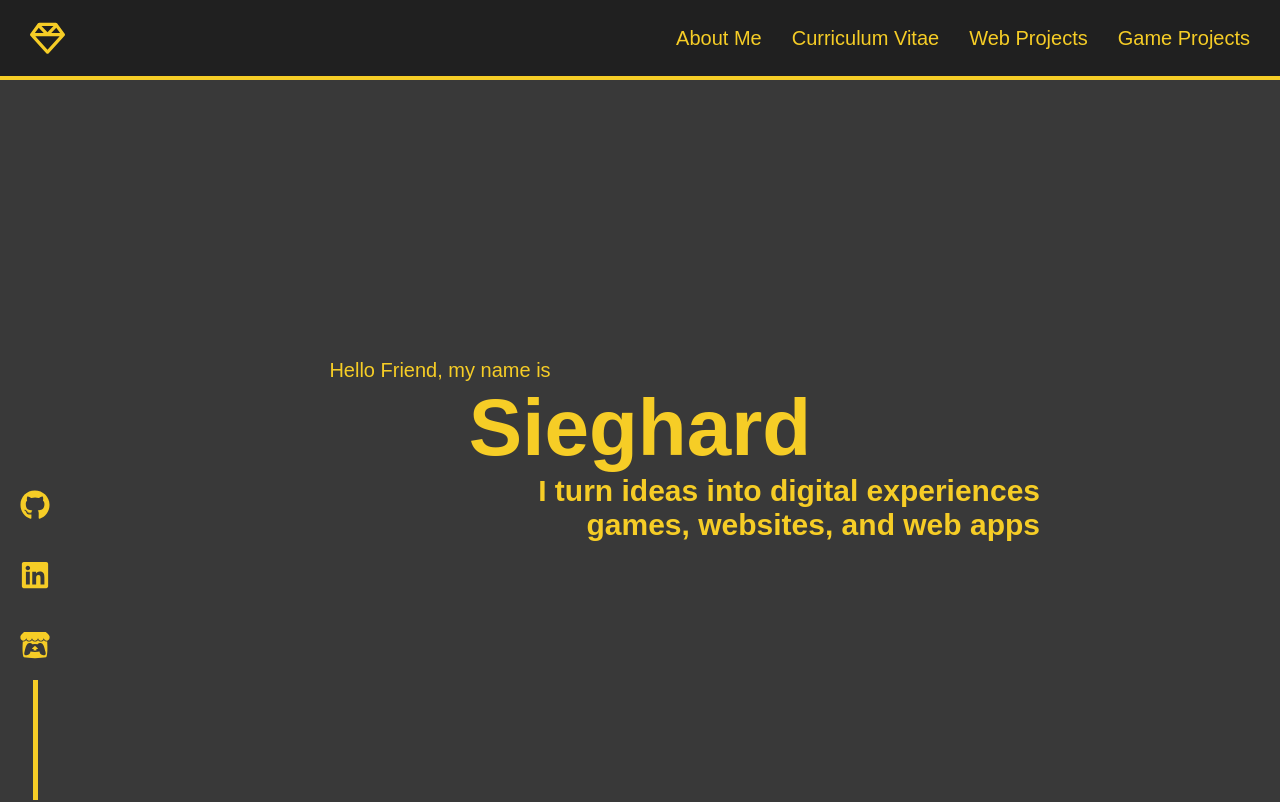
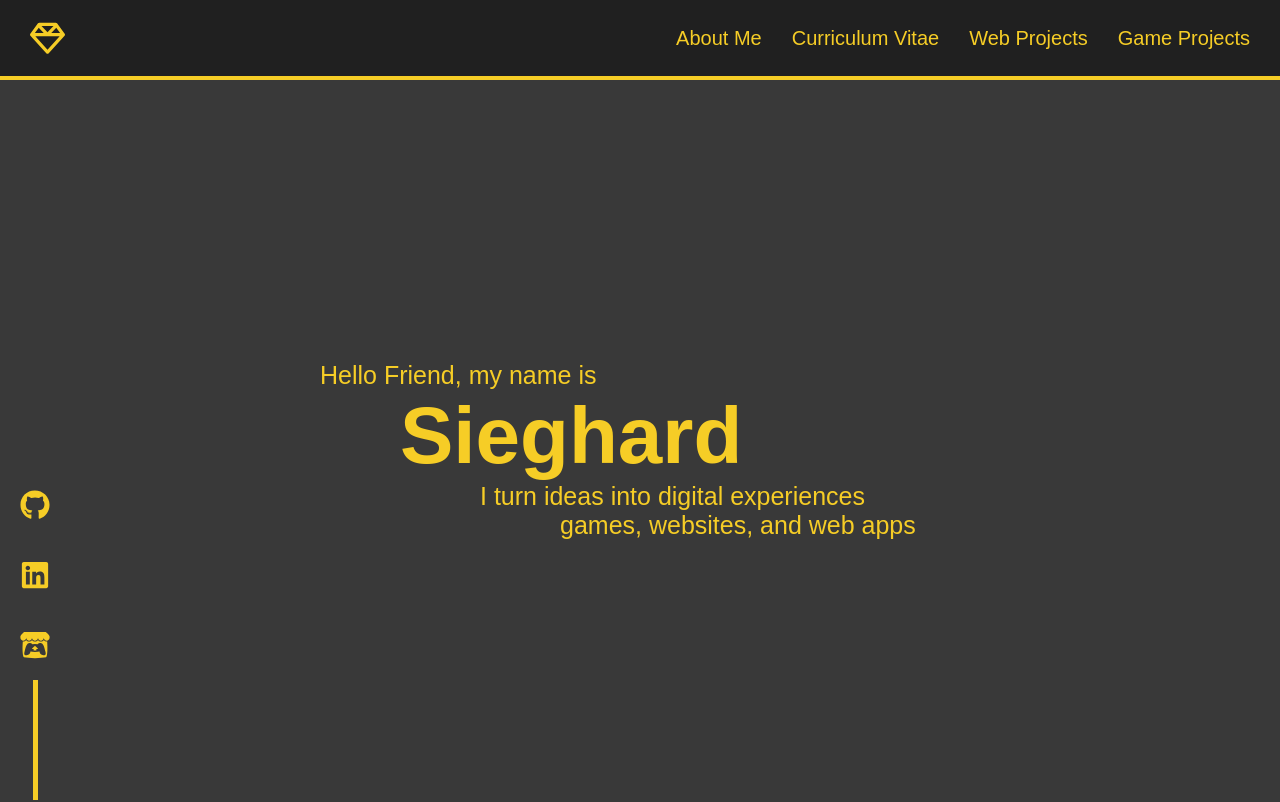
Before and after one commit to Paraldos/Portfolio, a React (Vite) app: page / in a window 1280 px wide. Shown: the top 802 px of the page. Built offline with nearby package versions, Linux system fonts and the light colour scheme; a web font is replaced by a local one.

Commit message:
styling hero

```diff
--- a/src/components/hero/Hero.jsx
+++ b/src/components/hero/Hero.jsx
@@ -4,9 +4,9 @@ function Hero() {
   return (
     <section id="hero">
       <p>Hello Friend, my name is</p>
-      <h1>Sieghard</h1>
-      <h3>I turn ideas into digital experiences</h3>
-      <h3>games, websites, and web apps</h3>
+      <p>Sieghard</p>
+      <p>I turn ideas into digital experiences</p>
+      <p>games, websites, and web apps</p>
     </section>
   );
 }
--- a/src/components/hero/hero.css
+++ b/src/components/hero/hero.css
@@ -1,14 +1,33 @@
 #hero {
   text-align: center;
 
+  p {
+    font-size: 25px;
+    margin: 0;
+  }
+
+  & > :nth-child(2) {
+    font-size: 80px;
+  }
+
   @media screen and (min-width: 850px) {
-    p {
-      padding-right: 50%;
-      margin: 0;
+    text-align: left;
+
+    & > :nth-child(1) {
+      padding-left: 10%;
     }
 
-    h3 {
-      text-align: end;
+    & > :nth-child(2) {
+      padding-left: 20%;
+      font-weight: 700;
+    }
+
+    & > :nth-child(3) {
+      padding-left: 30%;
+    }
+
+    & > :nth-child(4) {
+      padding-left: 40%;
     }
   }
 }
```
